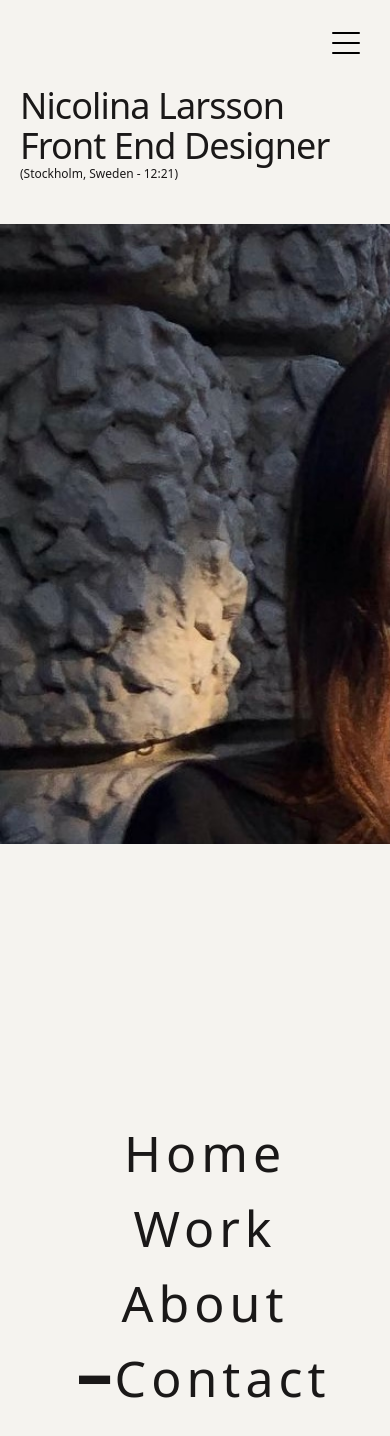
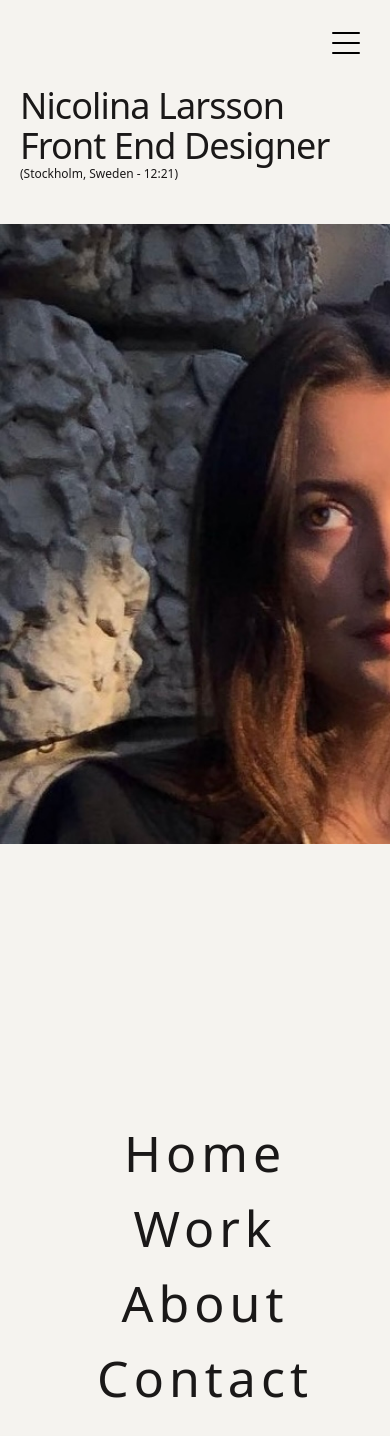
Before and after one commit to Nico1ina/portfolio, a Next.js app: page / in a window 390 px wide. Shown: the top 1436 px of the page. Built offline with nearby package versions, Linux system fonts and the light colour scheme.

Commit message:
changes 2 background etc

```diff
--- a/app/about22/page.tsx
+++ b/app/about22/page.tsx
@@ -47,7 +47,7 @@ export default function Page() {
         </div>
         <div className='flex flex-col'>
           <span className='text-[#1a1818] text-lg hover:text-[#daa520] text-center animate-slidein opacity-0 [--slidein-delay:500ms]'>
-            ☻
+            ☻━
           </span>
           <div className='flex'>
             <div className='flex w-0 md:w-1/2' />
--- a/app/page.tsx
+++ b/app/page.tsx
@@ -35,7 +35,7 @@ export default function Home() {
         </section>
         <section
           id='image'
-          className='bg-nico-pattern sm:bg-hero-pattern h-lvh w-full justify-content align-center sm:bg-fixed bg-cover'
+          className='bg-hero-pattern sm:bg-nico-pattern h-lvh w-full justify-content align-center sm:bg-fixed bg-cover'
         ></section>
         <section
           id='about'
--- a/src/ui/components/navigation/FullScreenMenu/FullScreenMenu.tsx
+++ b/src/ui/components/navigation/FullScreenMenu/FullScreenMenu.tsx
@@ -47,7 +47,7 @@ const FullScreenMenu = () => {
               </li>
               <li className='tracking-widest hover:italic transition ease-in-out delay-150 hover:translate-x-20 duration-200'>
                 <a href='mailto:nicolinalarsson1@gmail.com?subject=Lets work together!'>
-                  ━Contact
+                  Contact
                 </a>
               </li>
             </ul>
--- a/tailwind.config.ts
+++ b/tailwind.config.ts
@@ -14,7 +14,7 @@ const config: Config = {
         'gradient-radial': 'radial-gradient(var(--tw-gradient-stops))',
         'gradient-conic':
           'conic-gradient(from 180deg at 50% 50%, var(--tw-gradient-stops))',
-        'hero-pattern': "url('../public/icons/source/IMG_1223.jpg')",
+        'hero-pattern': "url('../public/icons/source/IMG_12232.jpg')",
         'nico-pattern': "url('../public/icons/source/IMG_1223.jpg')",
       },
       keyframes: {
```
Also changed, not shown: public/icons/source/IMG_12232.jpg (added).
